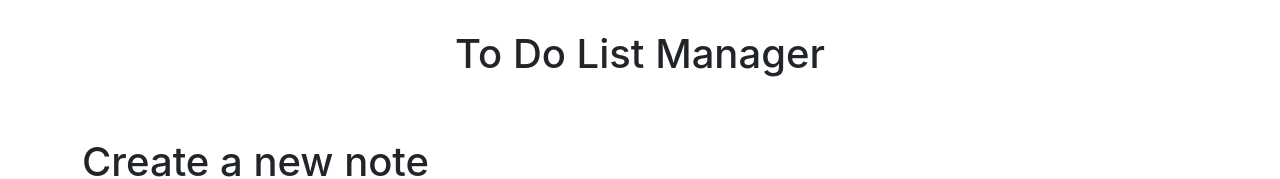
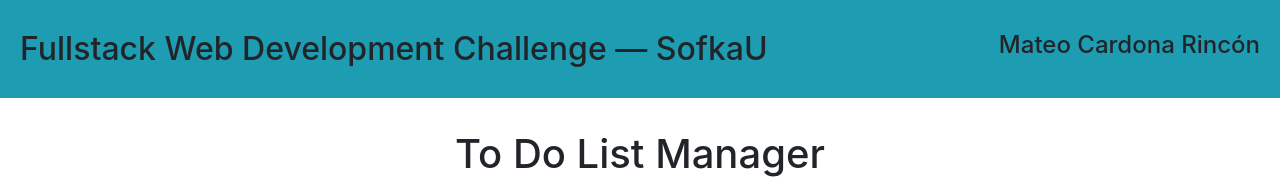
Before and after one commit to MateoCardonaRincon/webdev-fullstack-challenge-frontend, a React (Vite) app: page / in a window 1280 px wide. Shown: the top 179 px of the page. Built offline with nearby package versions, Linux system fonts and the light colour scheme; no server answers.

Commit message:
Add a header to the app

```diff
--- a/src/app/App.jsx
+++ b/src/app/App.jsx
@@ -1,4 +1,5 @@
 import { StoreProvider } from "/src/context/StoreProvider"
+import Header from "/src/components/Header"
 import NoteForm from "/src/components/NoteForm"
 import CategoryList from "/src/components/CategoryList"
 import "./index.css"
@@ -6,6 +7,8 @@ import "./index.css"
 function App() {
 
   return (
+    <>
+      <Header />
       <StoreProvider>
         <div className="container">
           <div className="d-flex justify-content-center">
@@ -15,6 +18,7 @@ function App() {
           <CategoryList />
         </div>
       </StoreProvider>
+    </>
   )
 }
 
--- a/src/app/index.css
+++ b/src/app/index.css
@@ -5,6 +5,8 @@ body {
     sans-serif;
   -webkit-font-smoothing: antialiased;
   -moz-osx-font-smoothing: grayscale;
+  margin-bottom: 100px;
+  margin-top: 100px;
 }
 
 code {
@@ -54,7 +56,8 @@ code {
   margin-bottom: 50px;
 }
 
-h1 {
+h1,
+h2 {
   margin-top: 30px;
   margin-bottom: 30px;
 }
@@ -71,5 +74,14 @@ h1 {
 
 .update-span {
   font-size: 12px;
-  color:rgb(34, 113, 192);
+  color: rgb(34, 113, 192);
 }
+
+.header {
+  background-color: rgb(29, 156, 178);
+  padding-left: 20px;
+  padding-right: 20px;
+  width: 100%;
+  position: fixed;
+  top: 0;
+}
--- /dev/null
+++ b/src/components/Header.jsx
@@ -0,0 +1,12 @@
+import React from 'react'
+
+const Header = () => {
+    return (
+        <div className="d-flex justify-content-between align-items-center header">
+            <h2>Fullstack Web Development Challenge — SofkaU</h2>
+            <h4>Mateo Cardona Rincón</h4>
+        </div>
+    )
+}
+
+export default Header
```
Lines whose indentation alone changed are shown as unchanged.
